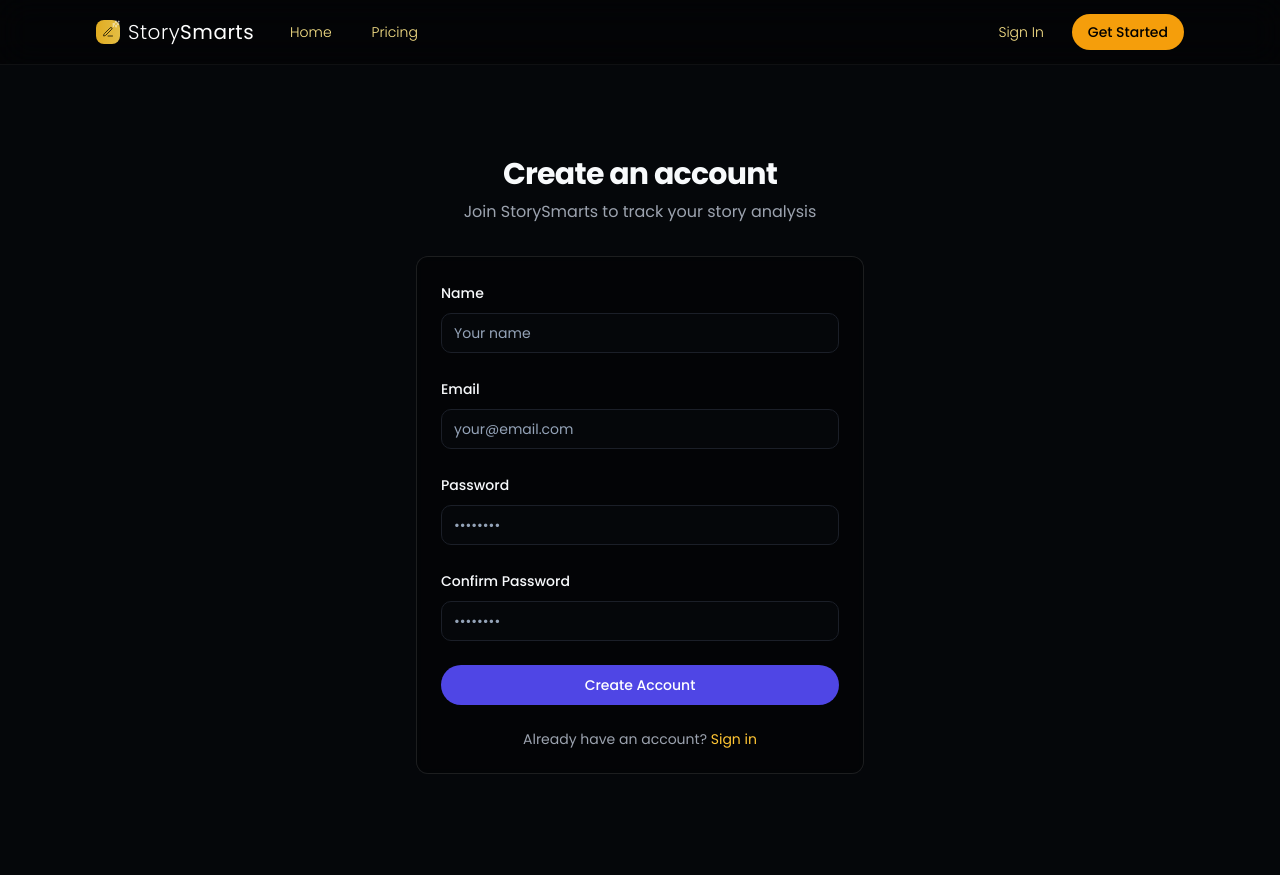
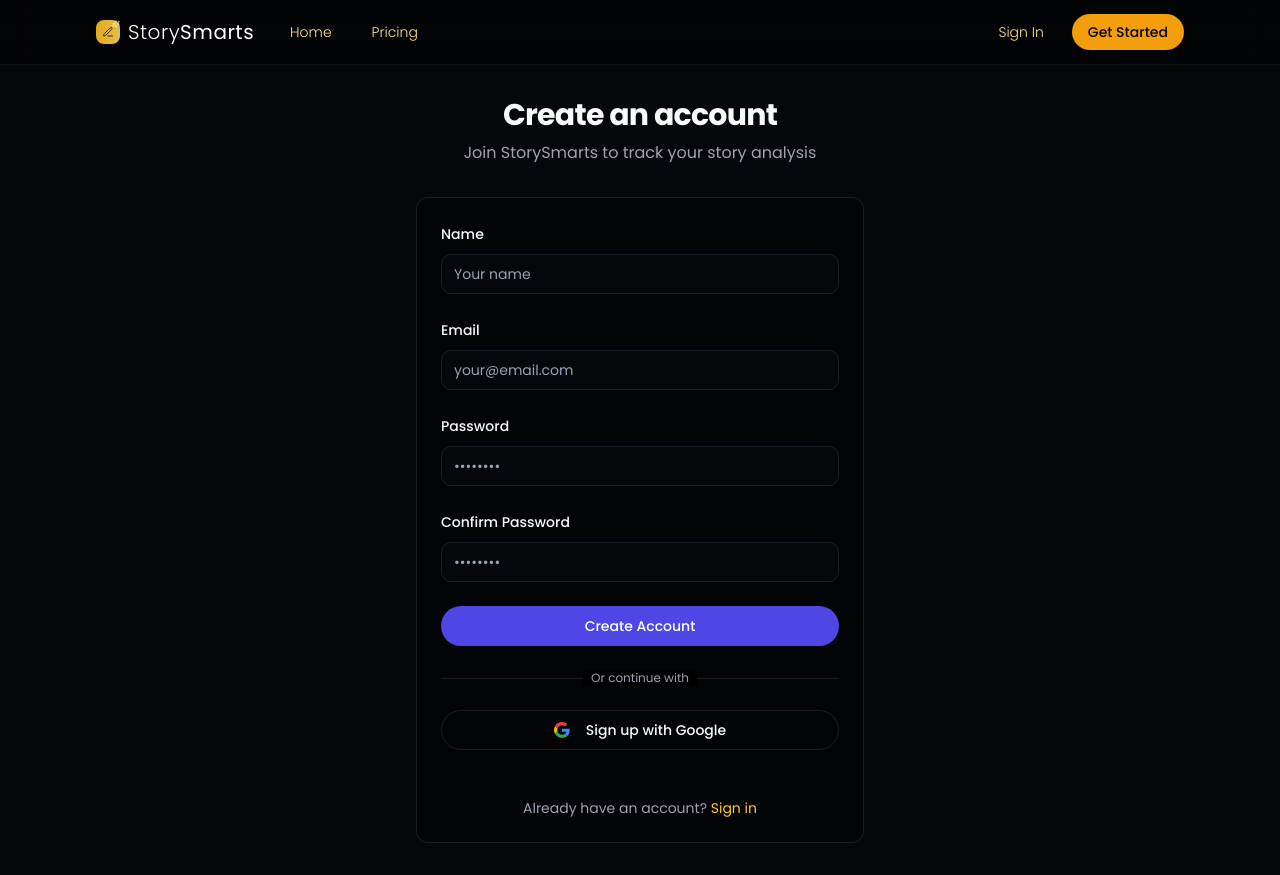
Before and after one commit to blukokoro/storysmarts, a React (Vite) app: page /sign-up in a window 1280 px wide. Built offline with nearby package versions, Linux system fonts and the light colour scheme.

Commit message:
Add Google sign-up option
Adds Google sign-up button to the create account page.

```diff
--- a/src/pages/SignUp.tsx
+++ b/src/pages/SignUp.tsx
@@ -16,6 +16,7 @@ import {
 import { Input } from '@/components/ui/input';
 import { useAuth } from '@/contexts/AuthContext';
 import { Loader2 } from 'lucide-react';
+import { Separator } from '@/components/ui/separator';
 
 const formSchema = z.object({
   name: z.string().min(2, { message: 'Name must be at least 2 characters long' }),
@@ -28,8 +29,9 @@ const formSchema = z.object({
 });
 
 const SignUp = () => {
-  const { signUp, user, loading } = useAuth();
+  const { signUp, signInWithGoogle, user, loading } = useAuth();
   const [isSubmitting, setIsSubmitting] = useState(false);
+  const [isGoogleLoading, setIsGoogleLoading] = useState(false);
 
   const form = useForm<z.infer<typeof formSchema>>({
     resolver: zodResolver(formSchema),
@@ -49,6 +51,17 @@ const SignUp = () => {
       console.error('Sign up error:', error);
     } finally {
       setIsSubmitting(false);
+    }
+  };
+
+  const handleGoogleSignIn = async () => {
+    try {
+      setIsGoogleLoading(true);
+      await signInWithGoogle();
+    } catch (error) {
+      console.error('Google sign in error:', error);
+    } finally {
+      setIsGoogleLoading(false);
     }
   };
 
@@ -141,6 +154,46 @@ const SignUp = () => {
             </form>
           </Form>
 
+          <div className="relative my-6">
+            <div className="absolute inset-0 flex items-center">
+              <Separator className="w-full" />
+            </div>
+            <div className="relative flex justify-center text-xs">
+              <span className="bg-black px-2 text-gray-400">Or continue with</span>
+            </div>
+          </div>
+
+          <Button
+            variant="outline"
+            className="w-full mb-6"
+            onClick={handleGoogleSignIn}
+            disabled={isGoogleLoading}
+          >
+            {isGoogleLoading ? (
+              <Loader2 className="mr-2 h-4 w-4 animate-spin" />
+            ) : (
+              <svg viewBox="0 0 24 24" className="h-5 w-5 mr-2" aria-hidden="true">
+                <path
+                  d="M12.0003 4.75C13.7703 4.75 15.3553 5.36002 16.6053 6.54998L20.0303 3.125C17.9502 1.19 15.2353 0 12.0003 0C7.31028 0 3.25527 2.69 1.28027 6.60998L5.27028 9.70498C6.21525 6.86002 8.87028 4.75 12.0003 4.75Z"
+                  fill="#EA4335"
+                />
+                <path
+                  d="M23.49 12.275C23.49 11.49 23.415 10.73 23.3 10H12V14.51H18.47C18.18 15.99 17.34 17.25 16.08 18.1L19.945 21.1C22.2 19.01 23.49 15.92 23.49 12.275Z"
+                  fill="#4285F4"
+                />
+                <path
+                  d="M5.26498 14.2949C5.02498 13.5699 4.88501 12.7999 4.88501 11.9999C4.88501 11.1999 5.01998 10.4299 5.26498 9.7049L1.275 6.60986C0.46 8.22986 0 10.0599 0 11.9999C0 13.9399 0.46 15.7699 1.28 17.3899L5.26498 14.2949Z"
+                  fill="#FBBC05"
+                />
+                <path
+                  d="M12.0004 24C15.2404 24 17.9654 22.935 19.9454 21.095L16.0804 18.095C15.0054 18.82 13.6204 19.245 12.0004 19.245C8.8704 19.245 6.21537 17.135 5.2654 14.29L1.27539 17.385C3.25539 21.31 7.3104 24 12.0004 24Z"
+                  fill="#34A853"
+                />
+              </svg>
+            )}
+            Sign up with Google
+          </Button>
+
           <div className="mt-6 text-center text-sm">
             <p className="text-gray-400">
               Already have an account?{' '}
```
